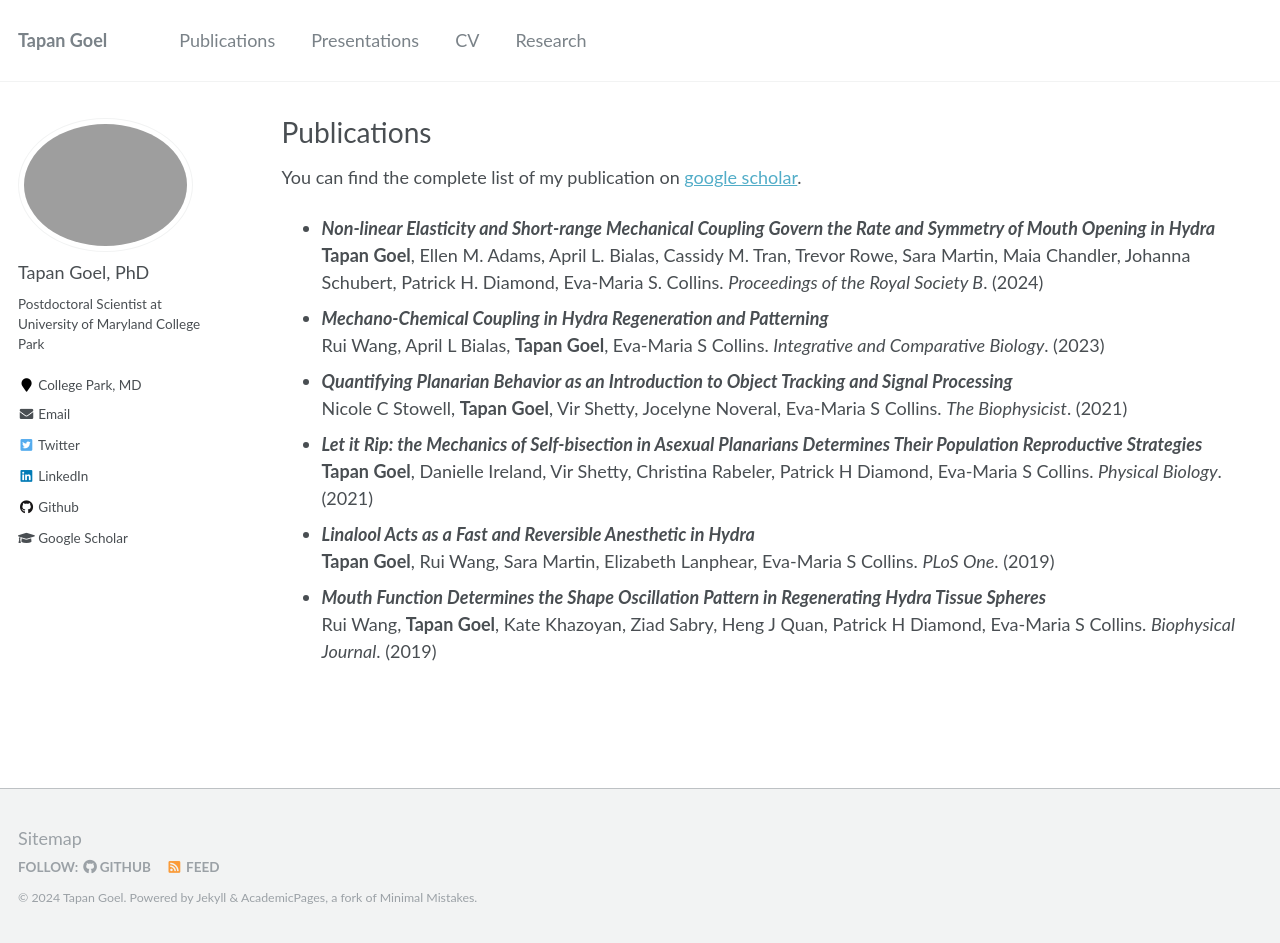
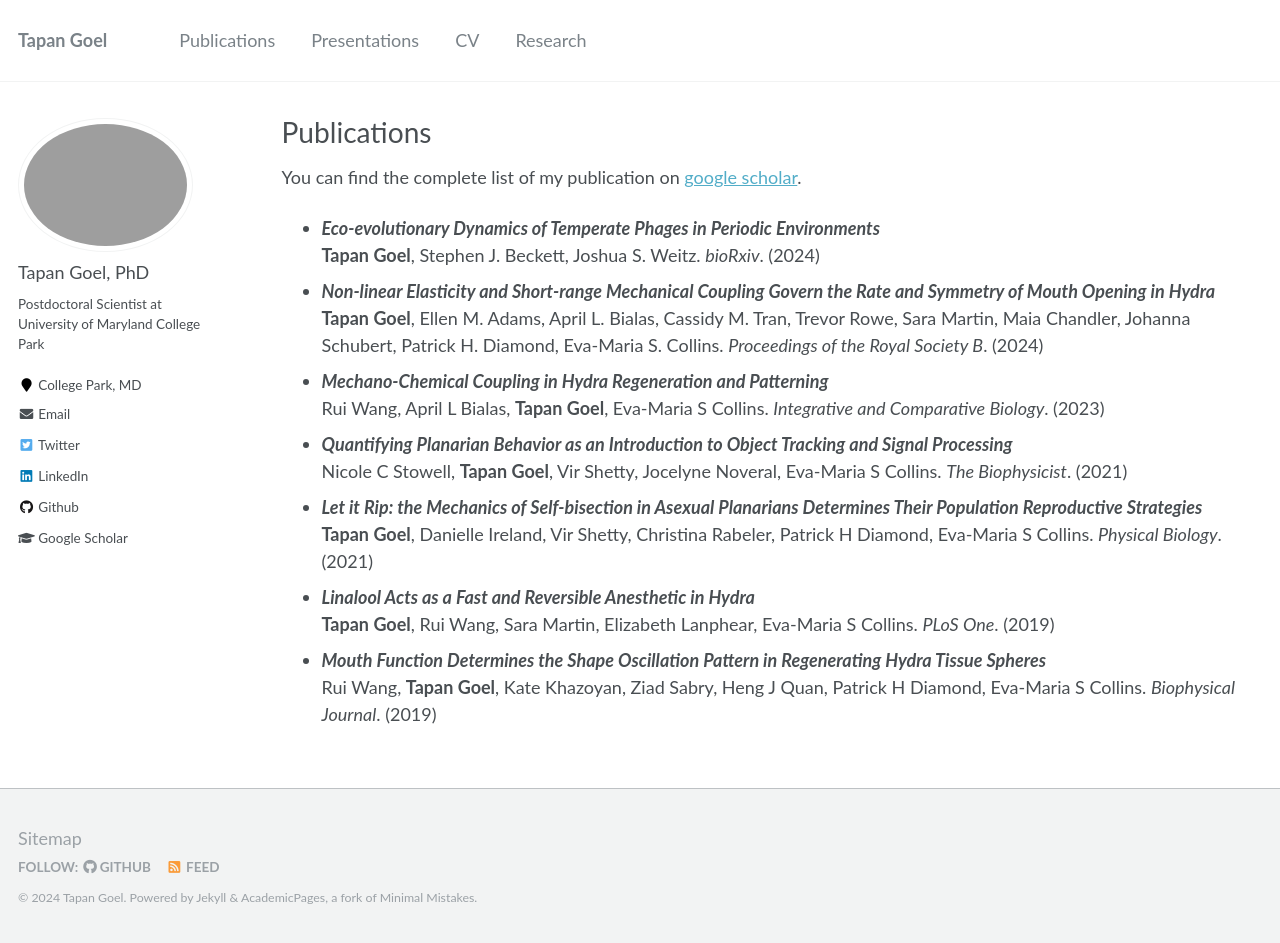
Before and after one commit to tapangoel1994/tapangoel1994.github.io, a Jekyll site: the page built from _pages/publications.md, in a window 1280 px wide and 944 px high. Built offline with Jekyll 4.4.1, drawn with Linux system fonts in a browser that asks for light colours.

Commit message:
Update publications.md

```diff
--- a/_pages/publications.md
+++ b/_pages/publications.md
@@ -7,6 +7,8 @@ author_profile: true
 
 You can find the complete list of my publication on [google scholar](https://scholar.google.com/citations?user=b4GGa8EAAAAJ&hl=en).
 
+- ***Eco-evolutionary Dynamics of Temperate Phages in Periodic Environments***\
+  **Tapan Goel**, Stephen J. Beckett, Joshua S. Weitz. _bioRxiv_. (2024)
 - ***Non-linear Elasticity and Short-range Mechanical Coupling Govern the Rate and Symmetry of Mouth Opening in Hydra***\
   **Tapan Goel**, Ellen M. Adams, April L. Bialas, Cassidy M. Tran, Trevor Rowe, Sara Martin, Maia Chandler, Johanna Schubert, Patrick H. Diamond, Eva-Maria S. Collins. _Proceedings of the Royal Society B_. (2024)
 - ***Mechano-Chemical Coupling in Hydra Regeneration and Patterning***\
```
